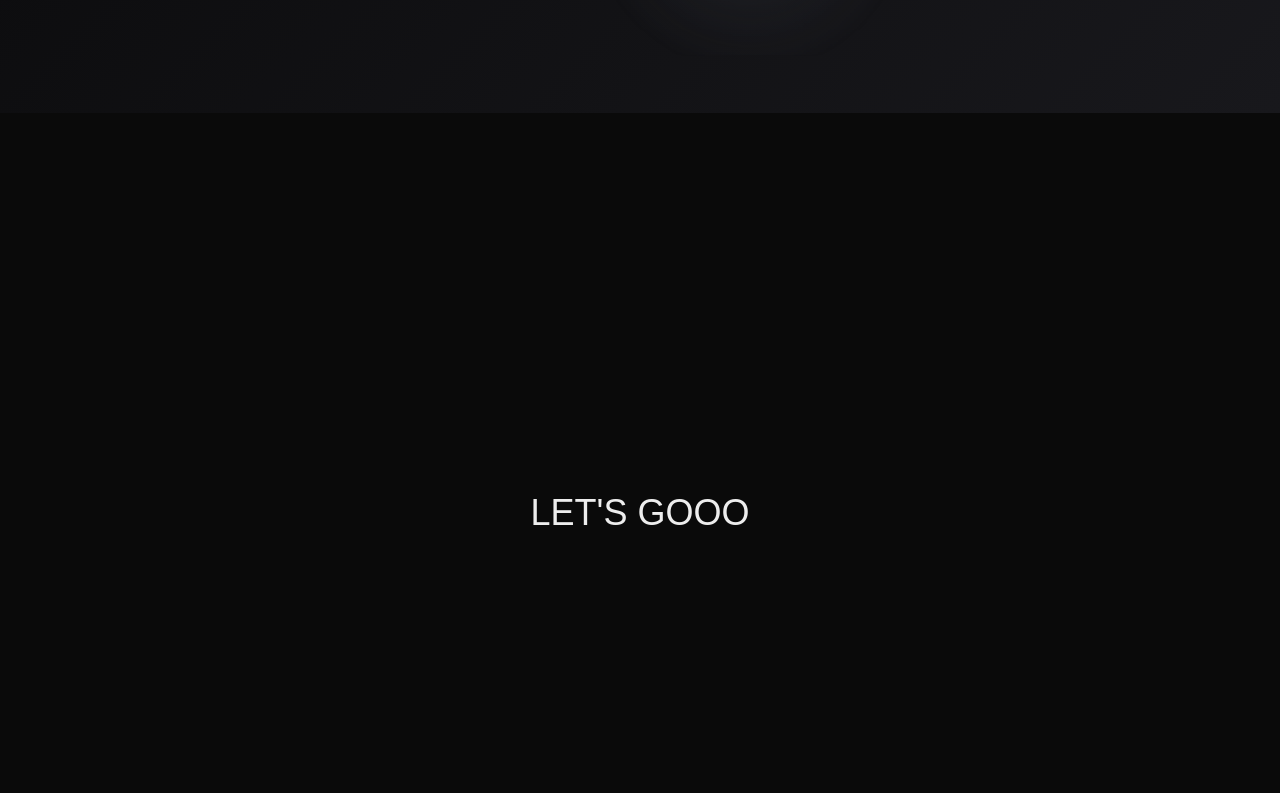
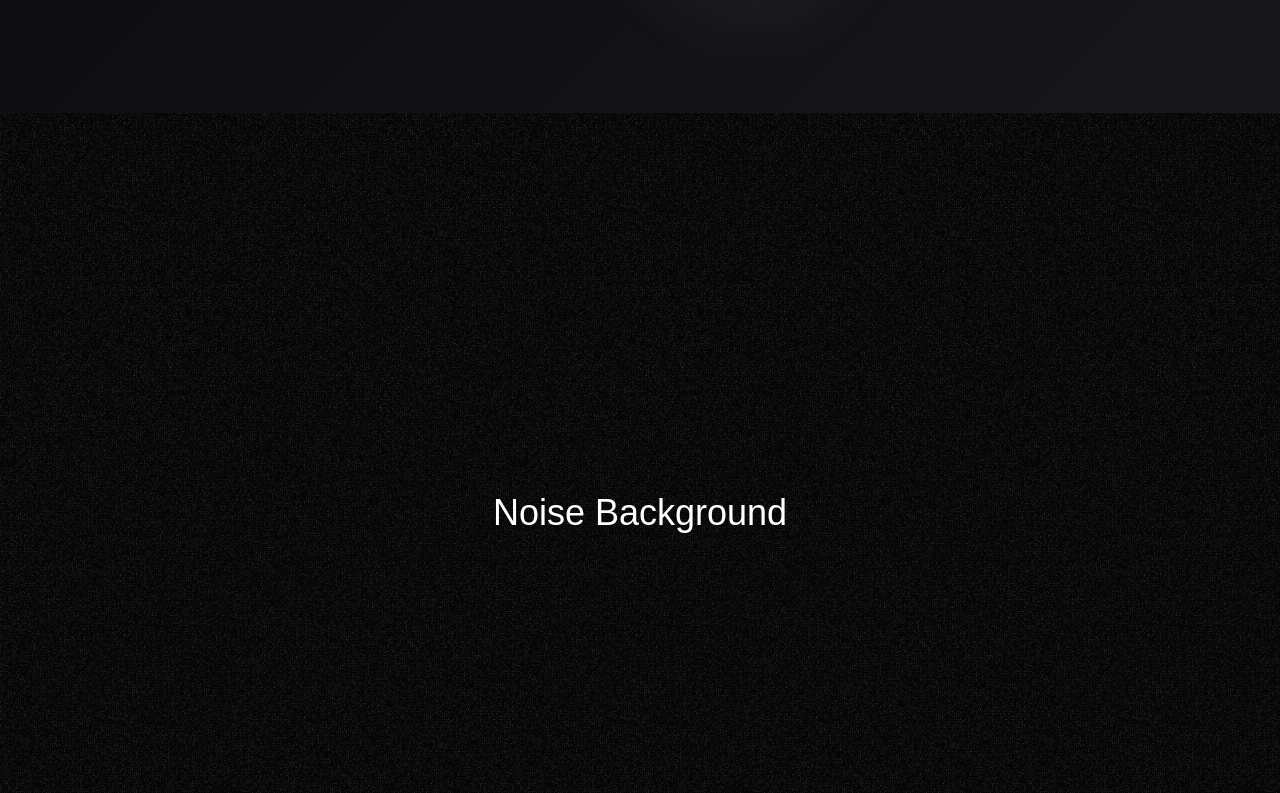
Before and after one commit to MayankMohit/slic-media-next-app, a Next.js app: page / in a window 1280 px wide. Shown: the part 687-1480 px from the top of the page. Built offline with nearby package versions, Linux system fonts and the light colour scheme; a web font is replaced by a local one.

Commit message:
NoiseBG added

```diff
--- /dev/null
+++ b/src/app/_components/NoiseBG.jsx
@@ -0,0 +1,20 @@
+const NoiseBG = () => {
+  return (
+    <div className="absolute inset-0 bg-black opacity-50 -z-10">
+      <svg className="w-full h-full">
+        <filter id="noiseFilter">
+          <feTurbulence type="turbulence" baseFrequency="0.5" />
+          <feColorMatrix type="saturate" values="0" />
+          <feComponentTransfer>
+            <feFuncR type="linear" slope="0.5" />
+            <feFuncG type="linear" slope="0.5" />
+            <feFuncB type="linear" slope="0.5" />
+          </feComponentTransfer>
+        </filter>
+        <rect width="100%" height="100%" filter="url(#noiseFilter)" />
+      </svg>
+    </div>
+  );
+};
+
+export default NoiseBG;
--- a/src/app/page.jsx
+++ b/src/app/page.jsx
@@ -1,15 +1,18 @@
-'use client';
-import ContactSection from './_components/ContactSection';
-import LandingPage from './_components/LandingPage';
+"use client";
+import ContactSection from "./_components/ContactSection";
+import LandingPage from "./_components/LandingPage";
+import NoiseBG from "./_components/NoiseBG";
 
 export default function Home() {
   return (
     <>
-      <section className=" h-screen w-full overflow-hidden">
+      <section className="h-screen w-full overflow-hidden">
         <LandingPage />
       </section>
-      <section className='min-h-screen flex justify-center items-center text-4xl'>
-        LET'S GOOO
+
+      <section className="min-h-screen flex justify-center items-center text-4xl relative">
+        <NoiseBG />
+        <div className="relative z-10 text-white">Noise Background</div>
       </section>
 
       <ContactSection />
```
